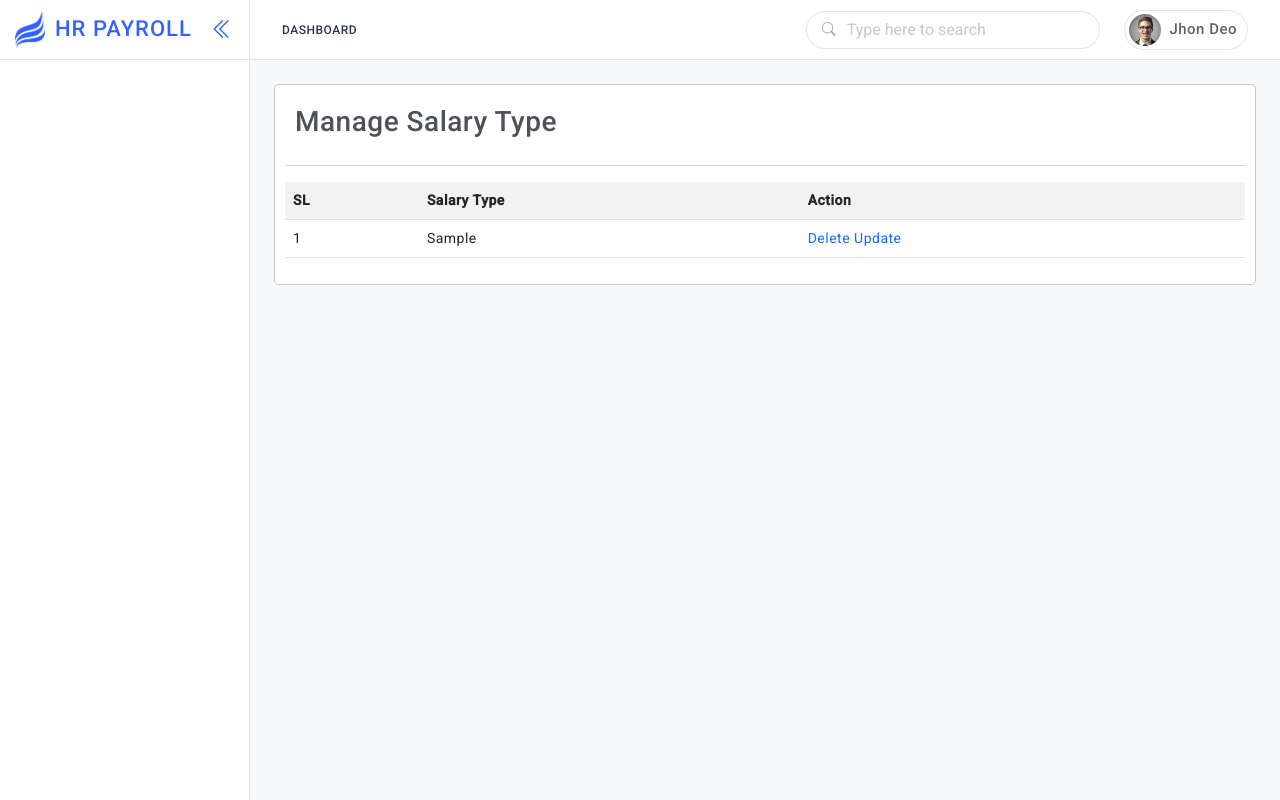
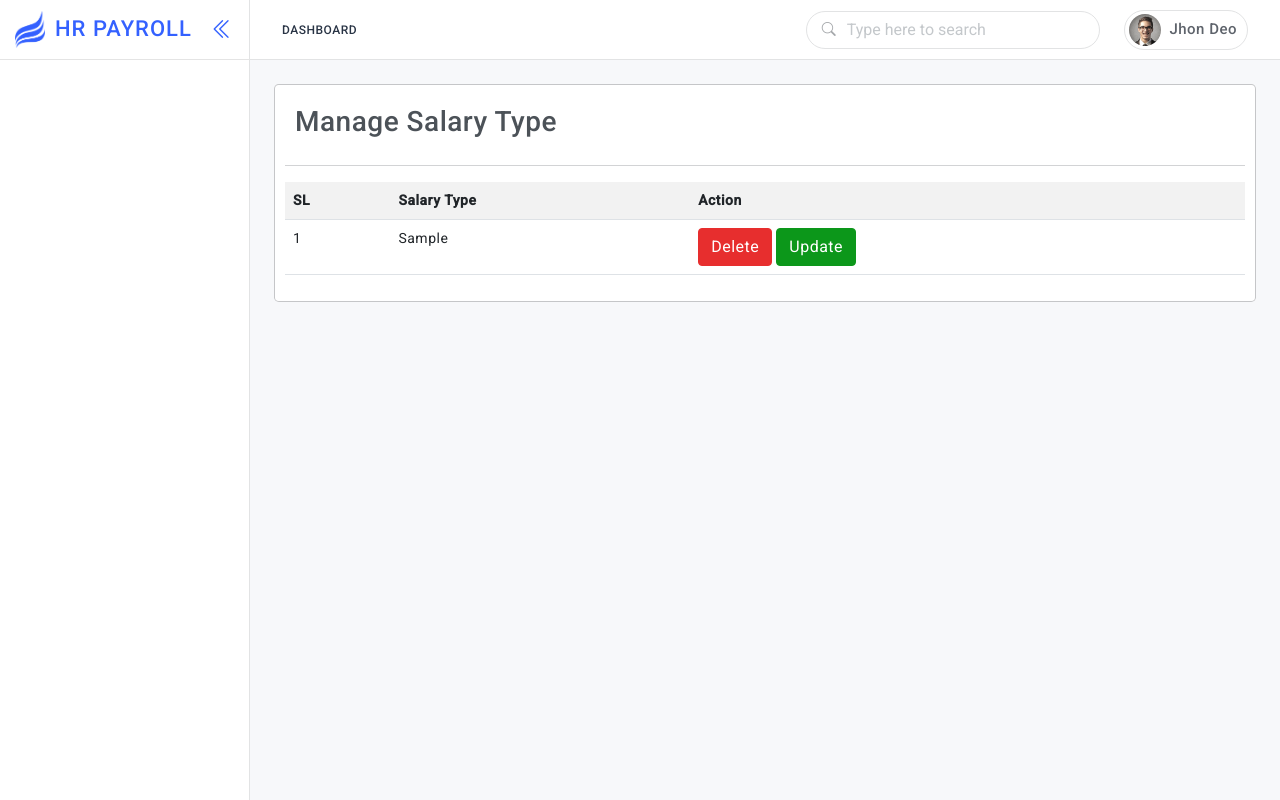
Before and after one commit to friends-team-isdb/HR_Payroll, a PHP site: page /salaryTypeManage.php in a window 1280 px wide. Run offline with PHP 8.4, Linux system fonts and the light colour scheme; tables that the repository leaves empty hold one stand-in row (values such as "Sample post"); some libraries are stand-ins or nearby versions.

Commit message:
Update salaryTypeManage.php

```diff
--- a/salaryTypeManage.php
+++ b/salaryTypeManage.php
@@ -72,7 +72,7 @@
 
         <div class="row">
           <div class="col-md-12 col-sm-12">
-            <table class="table table-striped">
+            <table class="table table-striped" >
               <tr>
                 <th>SL</th>
                 <th>Salary Type</th>
@@ -88,9 +88,9 @@
 		    <tr>
 		        <td><?php echo $n++?></td>
 		        <td><?php echo $row[1]?></td>
-		        <td>
-		            <a href="delete.php?aid=<?php echo $row[0]?>">Delete</a>
-		            <a href="update.php?aid=<?php echo $row[0]?>">Update</a>
+                        <td>
+                            <a class="btn btn-danger" href="delete.php?aid=<?php echo $row[0]?>">Delete</a>
+		            <a class="btn btn-success" href="update.php?aid=<?php echo $row[0]?>">Update</a>
 		        </td>
 		    </tr>
 		    <?php }?>
```
